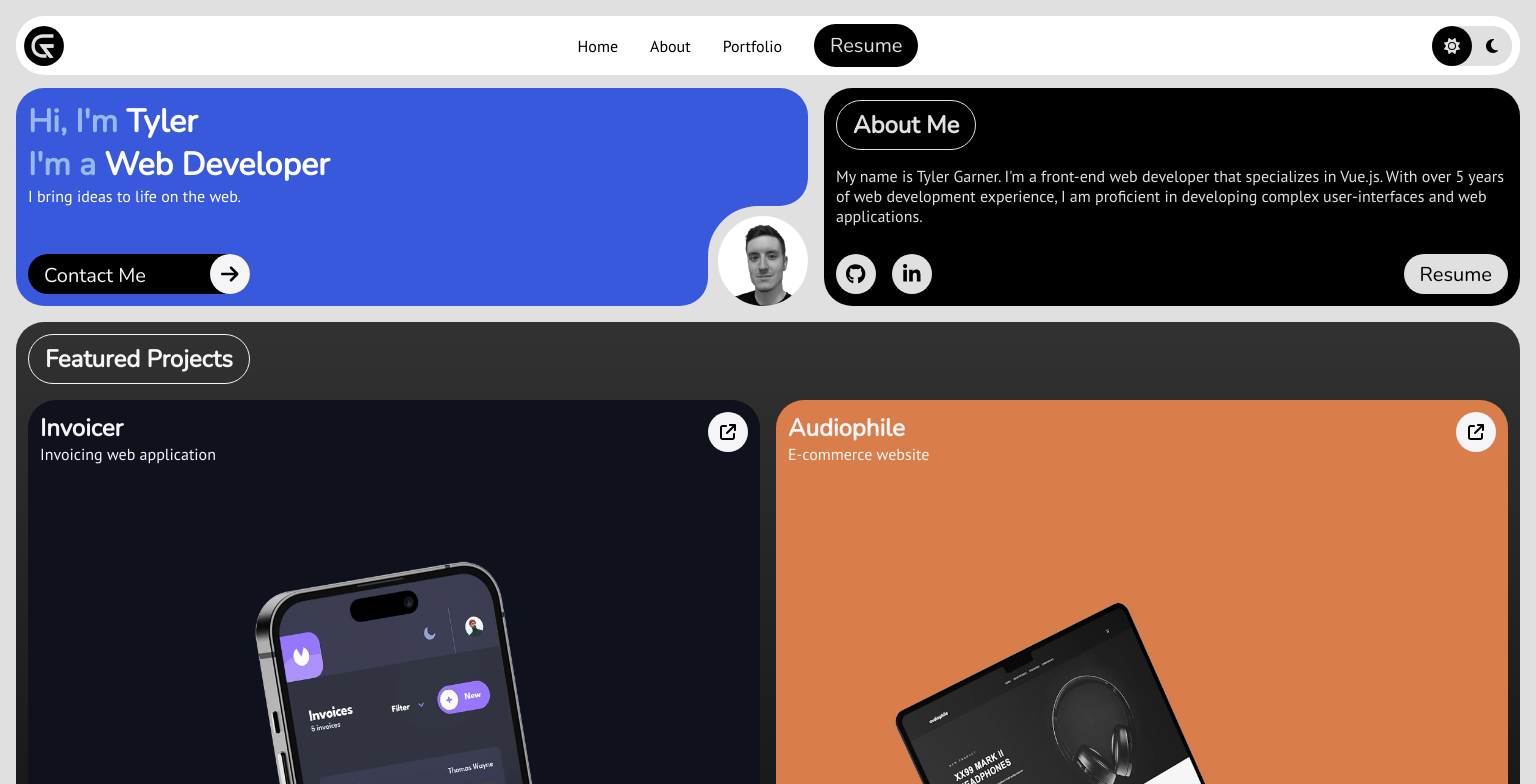
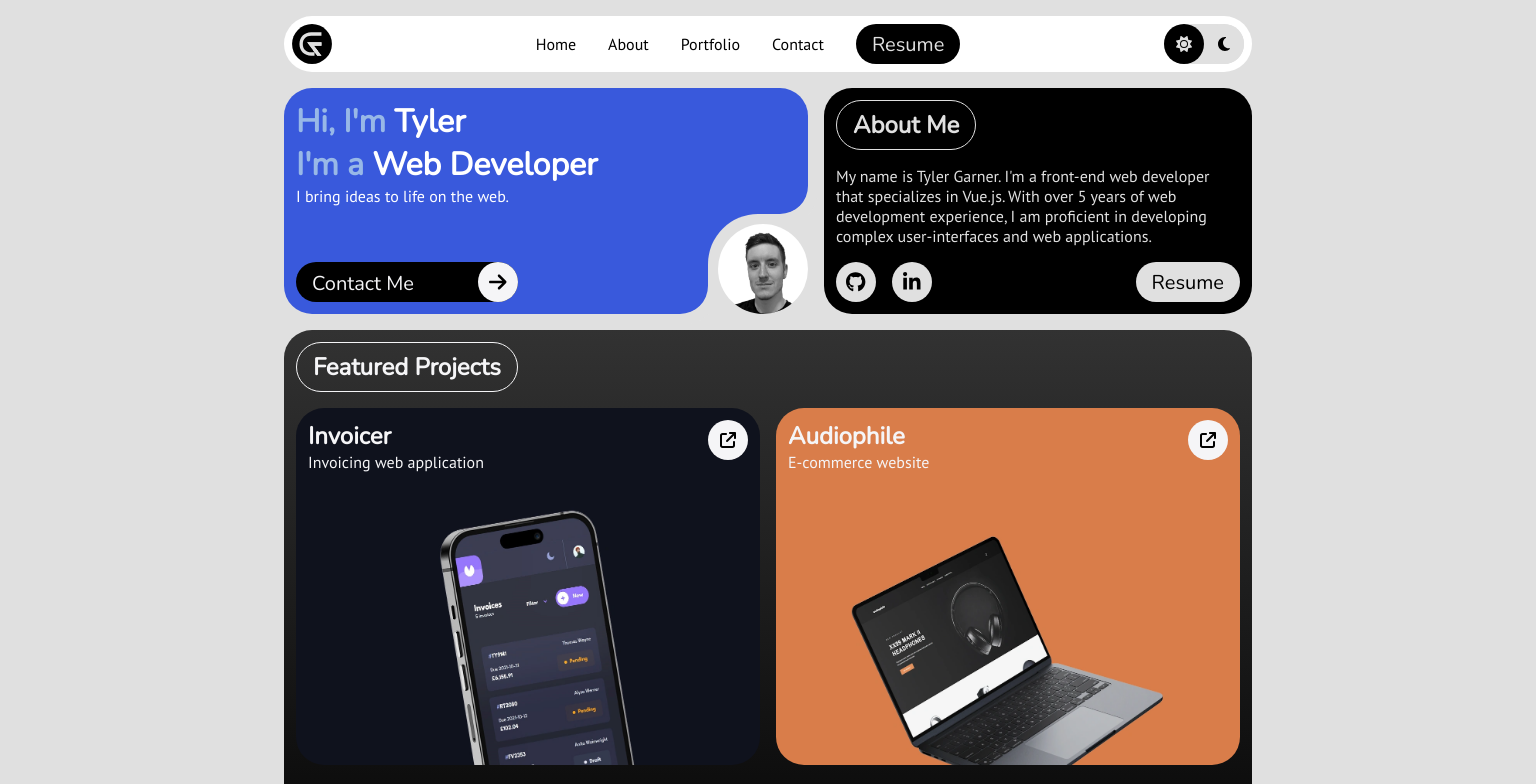
Before and after one commit to GarnerCode/garnercode-v3, a Nuxt app: page / in a window 1536 px wide. Shown: the top 784 px of the page. Built offline with nearby package versions, Linux system fonts and the light colour scheme.

Commit message:
Set desktop widths

```diff
--- a/components/Navbar.vue
+++ b/components/Navbar.vue
@@ -18,6 +18,7 @@
                 <div>Home</div>
                 <div>About</div>
                 <div>Portfolio</div>
+                <div>Contact</div>
                 <div class="button button-theme">Resume</div>
             </div>
             <div class="mode-toggle desktop-mode-toggle" @click="emitThemeEvent()">
@@ -40,6 +41,7 @@
                 <div>Home</div>
                 <div>About</div>
                 <div>Portfolio</div>
+                <div>Contact</div>
                 <div class="button button-theme">Resume</div>
             </div>
             <div class="mode-toggle" @click="emitThemeEvent()">
@@ -163,6 +165,14 @@
                 div {
                     font-size: 1.25rem;
                     padding: 0.5rem 1rem;
+                    &.button {
+                        height: 40px;
+                        padding-top: 0;
+                        padding-bottom: 0;
+                        display: flex;
+                        flex-direction: column;
+                        justify-content: center;
+                    }
                 }
             }
         }
@@ -196,10 +206,27 @@
                 flex-direction: row;
                 align-items: center;
                 gap: 2rem;
+                .button {
+                    height: 40px;
+                    padding-top: 0;
+                    padding-bottom: 0;
+                    display: flex;
+                    flex-direction: column;
+                    justify-content: center;
+                }
             }
             .desktop-mode-toggle {
                 display: flex;
+                cursor: pointer;
             }
+        }
+    }
+    @media screen and (min-width: 1400px) {
+        nav {
+            width: calc(1000px - 3rem);
+            margin: 1rem auto;
+            left: 0;
+            right: 0;
         }
     }
 </style>
--- a/layouts/default.vue
+++ b/layouts/default.vue
@@ -1,5 +1,5 @@
 <template>
-    <div>
+    <div class="app">
         <Navbar :userTheme="userTheme"></Navbar>
         <main>
             <Nuxt/>
--- a/pages/index.vue
+++ b/pages/index.vue
@@ -26,6 +26,13 @@
       }
     }
   }
+  @media screen and (min-width: 1400px) {
+    .view-container {
+      width: 1000px;
+      margin-left: auto;
+      margin-right: auto;
+    }
+  }
 </style>
 
 <script lang="ts">
```
